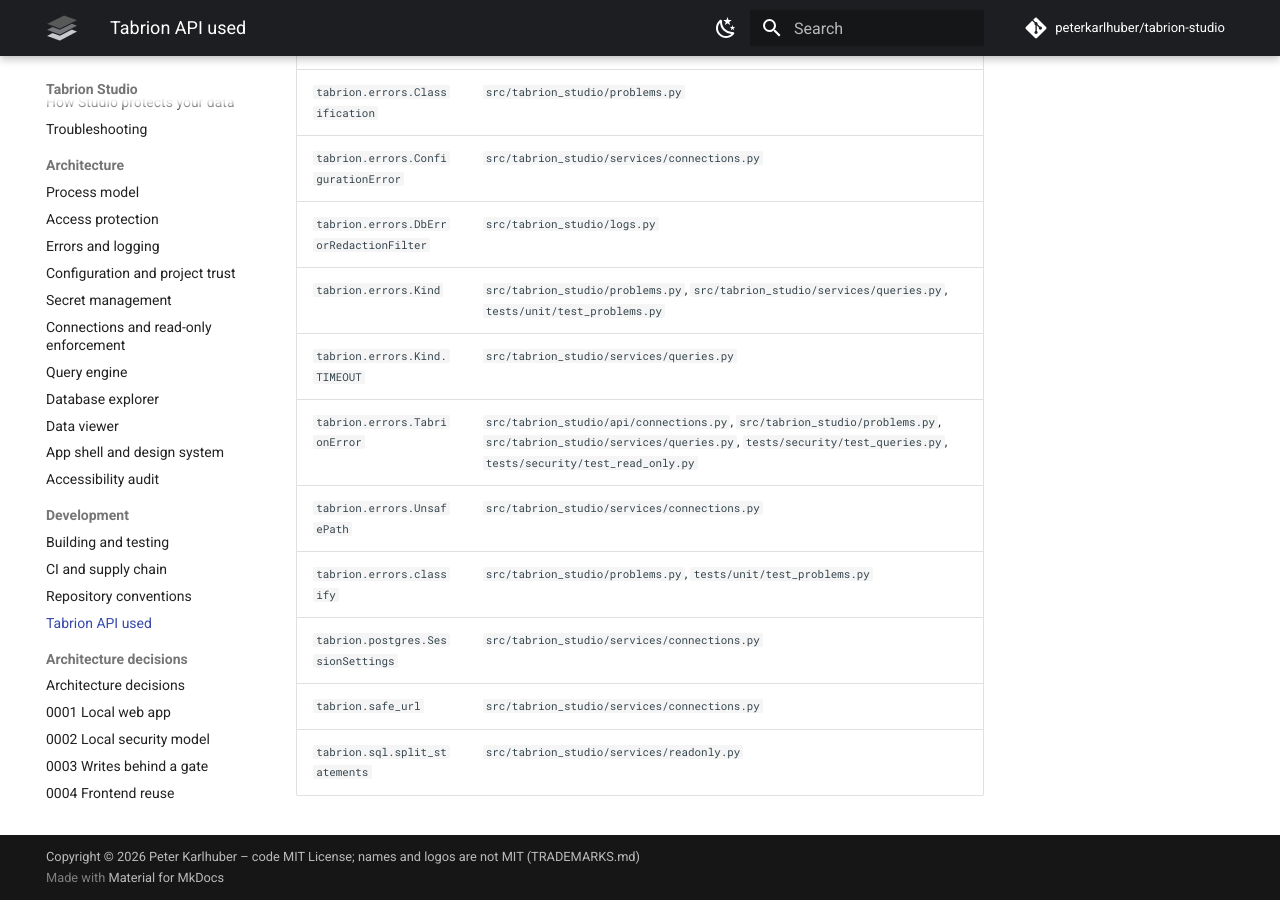
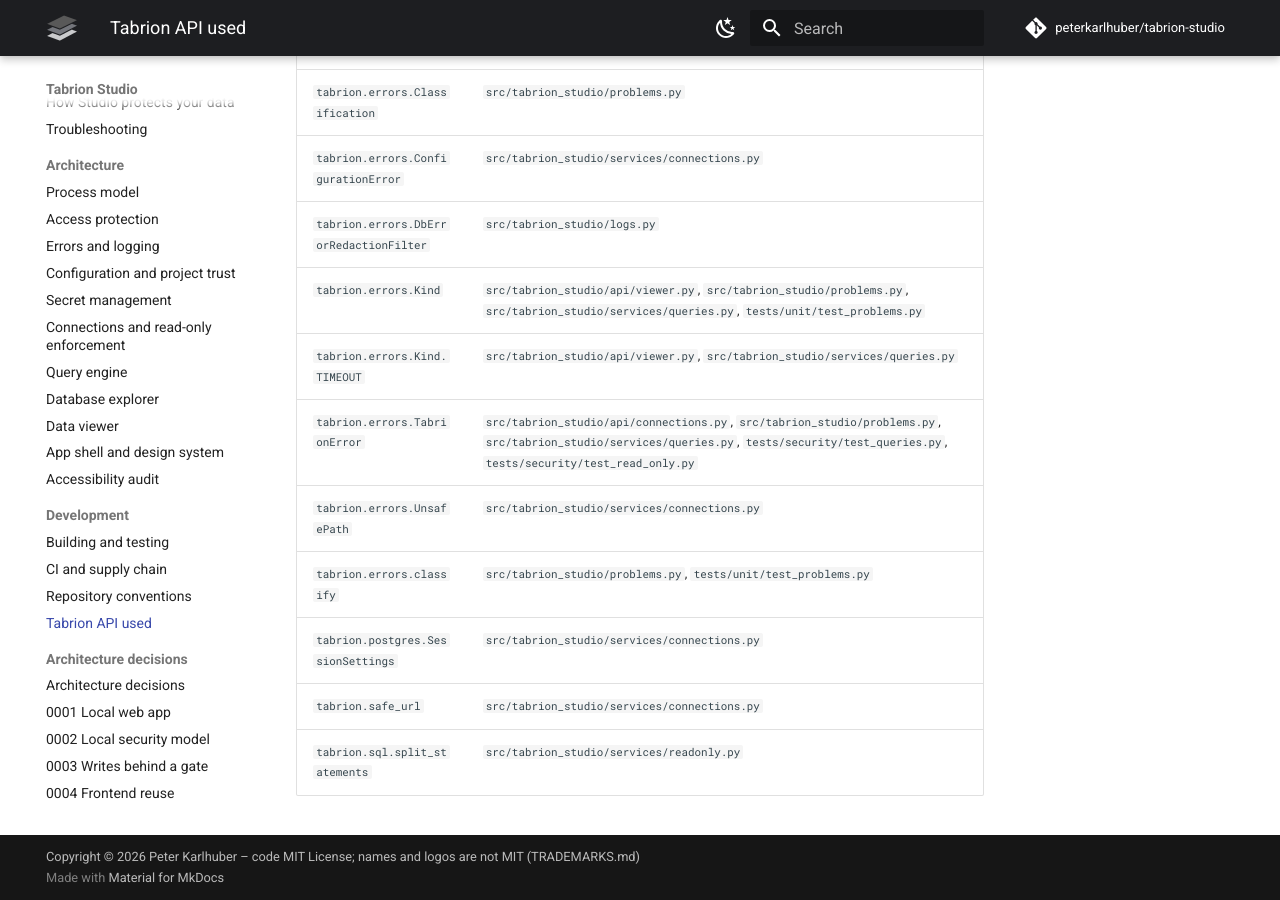
Before and after one commit to peterkarlhuber/tabrion-studio, an MkDocs documentation site: the page built from docs/api-consumers.md, in a window 1280 px wide and 900 px high, scrolled down 900 px. Built offline with MkDocs 1.6.1 and Material for MkDocs 9.7.7, drawn with Linux system fonts in a browser that asks for light colours; comment, search, counter and statistics services are not loaded.

Commit message:
STU-013: docs for the tabrion v0.1.0 pin (PR #24)
The CHANGELOG entry is no longer integration-branch only, the work-package row is Done (PR #24),
and docs/api-consumers.md is regenerated.

Co-Authored-By: Claude Opus 5.5 <noreply@anthropic.com>
Claude-Session: https://claude.ai/code/session_011tY7TC7Nu5VGro3DJGJcv8

```diff
--- a/docs/api-consumers.md
+++ b/docs/api-consumers.md
@@ -20,8 +20,8 @@ is used.
 | `tabrion.errors.Classification` | `src/tabrion_studio/problems.py` |
 | `tabrion.errors.ConfigurationError` | `src/tabrion_studio/services/connections.py` |
 | `tabrion.errors.DbErrorRedactionFilter` | `src/tabrion_studio/logs.py` |
-| `tabrion.errors.Kind` | `src/tabrion_studio/problems.py`, `src/tabrion_studio/services/queries.py`, `tests/unit/test_problems.py` |
-| `tabrion.errors.Kind.TIMEOUT` | `src/tabrion_studio/services/queries.py` |
+| `tabrion.errors.Kind` | `src/tabrion_studio/api/viewer.py`, `src/tabrion_studio/problems.py`, `src/tabrion_studio/services/queries.py`, `tests/unit/test_problems.py` |
+| `tabrion.errors.Kind.TIMEOUT` | `src/tabrion_studio/api/viewer.py`, `src/tabrion_studio/services/queries.py` |
 | `tabrion.errors.TabrionError` | `src/tabrion_studio/api/connections.py`, `src/tabrion_studio/problems.py`, `src/tabrion_studio/services/queries.py`, `tests/security/test_queries.py`, `tests/security/test_read_only.py` |
 | `tabrion.errors.UnsafePath` | `src/tabrion_studio/services/connections.py` |
 | `tabrion.errors.classify` | `src/tabrion_studio/problems.py`, `tests/unit/test_problems.py` |
```
Also changed, not shown: CHANGELOG.md (+1 -1 lines), docs/TODO.md (+1 -1 lines).
